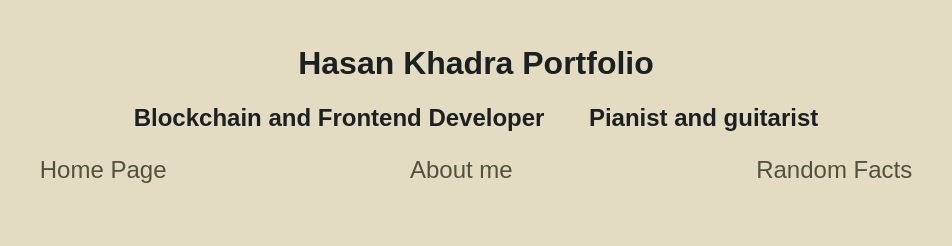
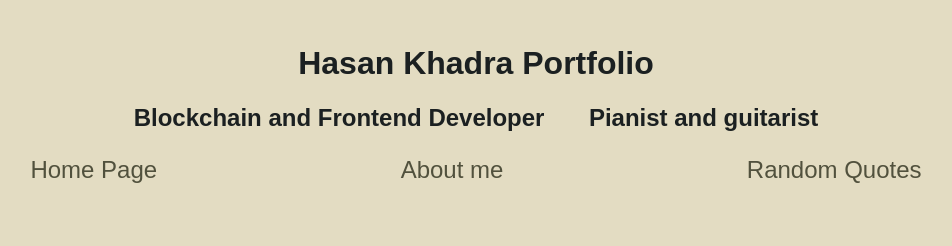
Before and after one commit to hasankhadra/frontend-innopolis-labs, a SvelteKit app: page / in a window 1280 px wide. Shown: the top 246 px of the page, without its empty margins (164-1116 px from the left). Built offline with nearby package versions, Linux system fonts and the light colour scheme.

Commit message:
fix: switched facts to quotes

```diff
--- a/src/routes/Header.svelte
+++ b/src/routes/Header.svelte
@@ -10,7 +10,7 @@
 	<nav class="navigation">
 		<a href="{base}/">Home Page</a>
 		<a href="{base}/about">About me</a>
-		<a href="{base}/randomFacts">Random Facts</a>
+		<a href="{base}/randomQuotes">Random Quotes</a>
 	</nav>
 </header>
 
--- a/src/routes/randomFacts/+page.svelte
+++ b/src/routes/randomFacts/+page.svelte
@@ -7,7 +7,7 @@
 </script>
 
 <svelte:head>
-	<title>Random Facts</title>
+	<title>Random Quotes</title>
 </svelte:head>
 
 <div>
```
